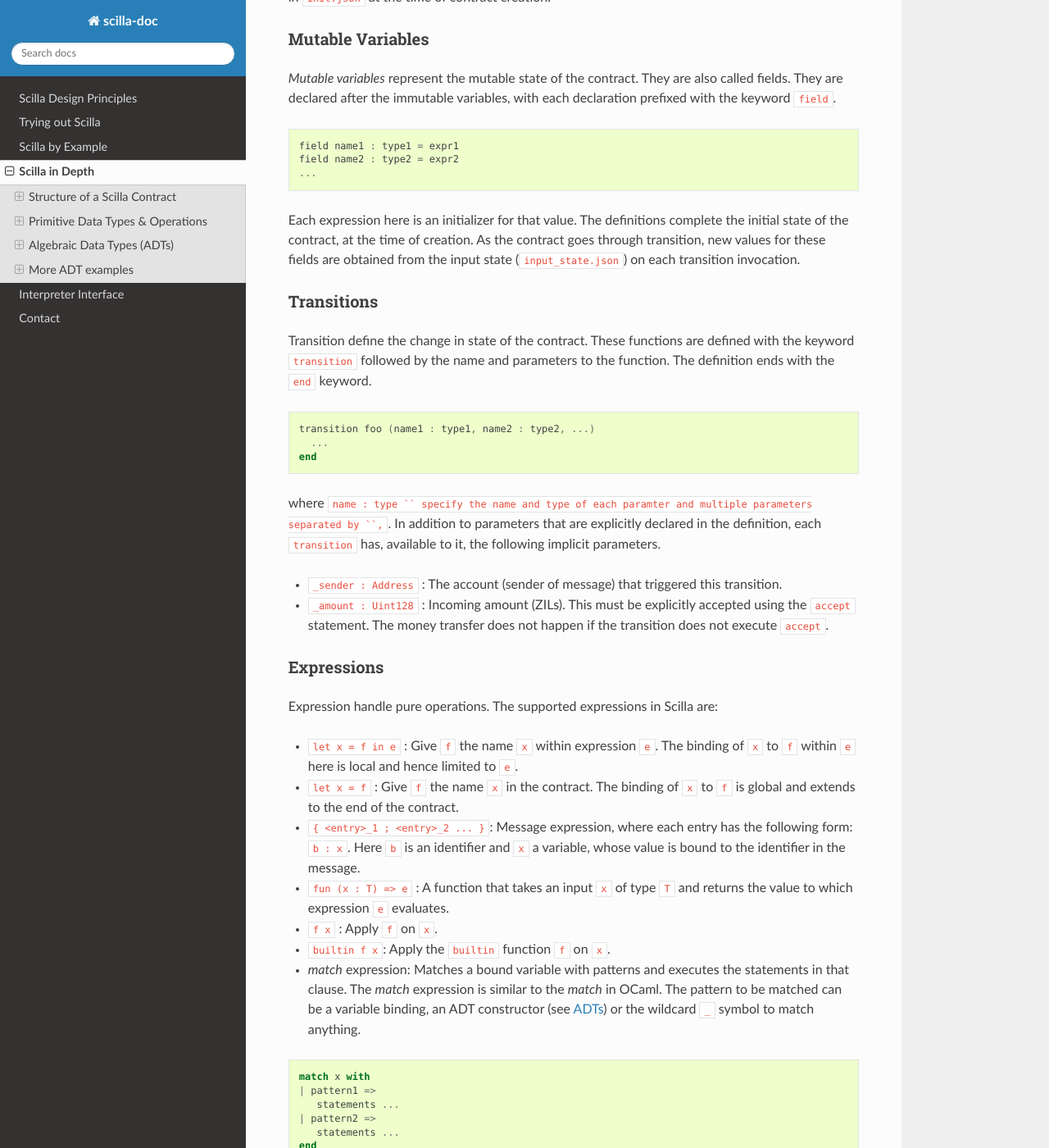
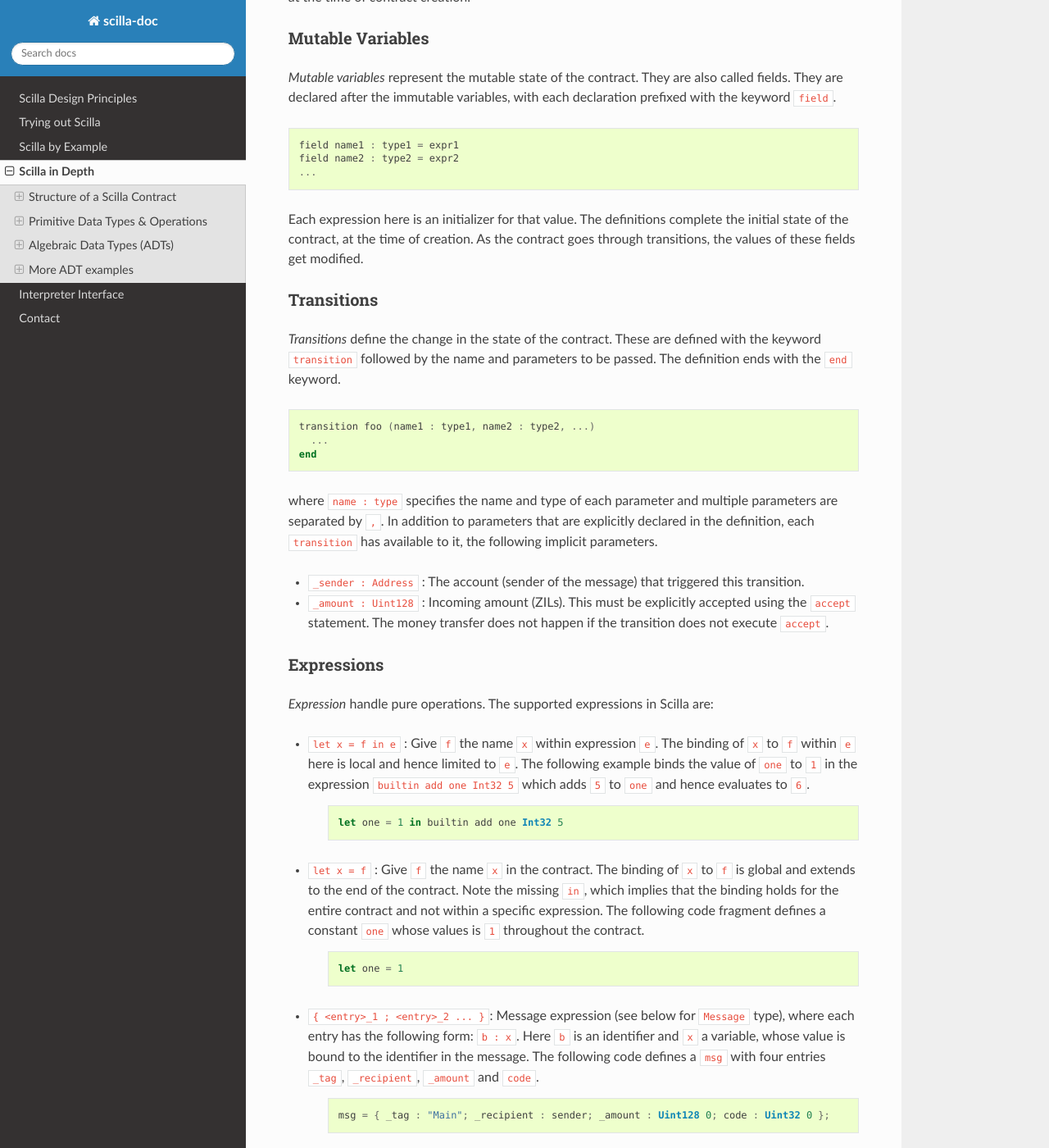
Before and after one commit to Zilliqa/scilla-docs, a Sphinx documentation site: the page built from docs/source/scilla-in-depth.rst, in a window 1280 px wide and 1400 px high, scrolled down 1520 px. Shown: the whole window at 82% size. Built offline with Sphinx 7.4.7 and the Read the Docs theme 2.0.0, drawn with Linux system fonts in a browser that asks for light colours; some of the changed text lies outside the part shown.

Commit message:
Added explanations to Scill in Depth

```diff
--- a/docs/source/scilla-by-example.rst
+++ b/docs/source/scilla-by-example.rst
@@ -87,7 +87,7 @@ that includes the contract name and its (im)mutable variables:
 
 .. note::
         In addition to these fields, any contract in Scilla has an implicitly
-        declared mutable field balance (initialised upon the contract’s
+        declared mutable field ``_balance`` (initialised upon the contract’s
         creation), which keeps the amount of funds held by the contract.  This
         field can be freely read within the implementation, but can only
         modified by explicitly transferring funds to other accounts.
--- a/docs/source/scilla-in-depth.rst
+++ b/docs/source/scilla-in-depth.rst
@@ -81,10 +80,10 @@ Declaration of immutable variables has the following format:
    vname2 : type2,
     ...  )
 
-Each declaration consists of a variable name (an identifier) and
-its type, separated by ``:``. Multiple variable declarations are
-separated by ``,``. The initialization values for variables are to
-be specified in ``init.json`` at the time of contract creation.
+Each declaration consists of a variable name (an identifier) and its type,
+separated by ``:``. Multiple variable declarations are separated by ``,``. The
+initialization values for variables are to be specified at the time of contract
+creation.
 
 Mutable Variables
 *****************
@@ -99,17 +98,18 @@ declaration prefixed with the keyword ``field``.
   field name2 : type2 = expr2
   ...
 
-Each expression here is an initializer for that value. The definitions
-complete the initial state of the contract, at the time of creation.
-As the contract goes through transition, new values for these fields are
-obtained from the input state (``input_state.json``) on each transition
-invocation.
+Each expression here is an initializer for that value. The definitions complete
+the initial state of the contract, at the time of creation.  As the contract
+goes through transitions, the values of these fields get modified.
+
+.. are obtained from the input state (``input_state.json``) on each transition invocation.
 
 Transitions
 ************
-Transition define the change in state of the contract. These functions
-are defined with the keyword ``transition`` followed by the name and
-parameters to the function. The definition ends with the ``end`` keyword.
+
+`Transitions` define the change in  the state of the contract. These are
+defined with the keyword ``transition`` followed by the name and parameters to
+be passed. The definition ends with the ``end`` keyword.
 
 .. code-block:: ocaml
 
@@ -117,12 +117,12 @@ parameters to the function. The definition ends with the ``end`` keyword.
     ...
   end
 
-where ``name : type `` specify the name and type of each paramter and
-multiple parameters separated by ``,``. In addition to parameters that
-are explicitly declared in the definition, each ``transition`` has,
-available to it, the following implicit parameters.
+where ``name : type`` specifies the name and type of each parameter and
+multiple parameters are separated by ``,``. In addition to parameters that are
+explicitly declared in the definition, each ``transition`` has available to it,
+the following implicit parameters.
 
-- ``_sender : Address`` : The account (sender of message) that triggered
+- ``_sender : Address`` : The account (sender of the message) that triggered
   this transition.
 - ``_amount : Uint128`` : Incoming amount (ZILs). This must be explicitly
   accepted using the ``accept`` statement. The money transfer does not happen
@@ -132,28 +132,60 @@ available to it, the following implicit parameters.
 Expressions
 ************
 
-Expression handle pure operations. The supported expressions in Scilla are:
+`Expression` handle pure operations. The supported expressions in Scilla are:
 
-- ``let x = f in e`` :  Give ``f`` the name ``x`` within expression ``e``.
-  The binding of ``x`` to ``f`` within ``e`` here is local and hence limited to ``e``.
+- ``let x = f in e`` :  Give ``f`` the name ``x`` within expression ``e``.  The
+  binding of ``x`` to ``f`` within ``e`` here is local and hence limited to
+  ``e``. The following example binds the value of ``one`` to ``1`` in the
+  expression ``builtin add one Int32 5`` which adds ``5`` to ``one`` and hence
+  evaluates to ``6``.
+
+    .. code-block:: ocaml
+
+        let one = 1 in builtin add one Int32 5
+
 
 - ``let x = f`` : Give  ``f`` the name ``x`` in the contract. The binding of
-  ``x`` to ``f`` is global and extends to the end of the contract.
+  ``x`` to ``f`` is global and extends to the end of the contract. Note the
+  missing ``in``, which implies that the binding holds for the entire contract
+  and not within a specific expression. The following code fragment defines a
+  constant ``one`` whose values is ``1`` throughout the contract.
 
-- ``{ <entry>_1 ; <entry>_2 ... }``: Message expression, where each entry
-  has the following form: ``b : x``. Here ``b`` is an identifier and
-  ``x`` a variable, whose value is bound to the identifier in the message.
+    .. code-block:: ocaml
+
+        let one = 1
+
+
+
+
+- ``{ <entry>_1 ; <entry>_2 ... }``: Message expression (see below for
+  ``Message`` type), where each entry has the following form: ``b : x``. Here
+  ``b`` is an identifier and ``x`` a variable, whose value is bound to the
+  identifier in the message. The following code defines a ``msg`` with four
+  entries ``_tag``, ``_recipient``, ``_amount`` and ``code``.
+
+    .. code-block:: ocaml
+
+        msg = { _tag : "Main"; _recipient : sender; _amount : Uint128 0; code : Uint32 0 };
+
 
 - ``fun (x : T) => e`` : A function that takes an input ``x`` of type ``T`` and
   returns the value to which expression ``e`` evaluates.
+
+
+- ``tfun T => e`` : A type function that takes ``T`` as a parametric type and
+  returns the value to which expression ``e`` evaluates. See the section on
+  ``Pair`` below for an example.
+
+- ``@x T``: Instantiate a variable ``x`` with type ``T``.
 
 - ``f x`` : Apply ``f`` on ``x``.
 
 - ``builtin f x``: Apply the ``builtin`` function ``f`` on ``x``.
 
-- `match` expression: Matches a bound variable with patterns and executes
-  the statements in that clause. The `match` expression is similar to the
-  `match` in OCaml. The pattern to be matched can be a variable binding,
+- ``match`` expression: Matches a bound variable with patterns and executes
+  the statements in that clause. The ``match`` expression is similar to the
+  ``match`` in OCaml. The pattern to be matched can be a variable binding,
   an ADT constructor (see ADTs_) or the wildcard ``_`` symbol to match anything.
 
 .. code-block:: ocaml
@@ -171,7 +203,7 @@ Statements
 ***********
 
 Statements in Scilla are operations with effect, i.e., these operations are
-impure and hence non purely mathematical. Such operations including reading or
+impure and hence not purely mathematical. Such operations including reading or
 writing from/to a mutable smart contract variable.
 
 - ``x <- f`` : Read from a mutable field ``f`` into ``x``.
@@ -230,14 +262,14 @@ Strings
 *******
 As with most languages, ``String`` literals in Scilla are expressed with
 a sequence of characters enclosed in double quotes. Variables can be
-declared by specifying using keyword `String`.
+declared by specifying using keyword ``String``.
 
 The following ``String`` operations are language built-in.
 
 - ``eq s1 s2`` : Is ``String s1`` equal to ``String s2``.
   Returns ``Bool``.
 - ``concat s1 s2`` : Concatenate ``String s1`` with ``String s2``.
-  Returns `String`.
+  Returns ``String``.
 - ``substr s1 i1 i2`` : Extract sub-string of ``String s1`` starting
   from position ``Uint32 i1`` with length ``Uint32 i2``.
   Returns ``String``.
@@ -266,13 +298,14 @@ Maps
 - ``put m k v``: Insert key ``k`` and value ``v`` into ``Map m``.
   Returns a new ``Map`` with the newly inserted key/value in addition to
   the key/value pairs contained earlier.
-- ``get m k``: In ``Map m``, for key ``k``, return the associated value
-  as ``Option v``. The returned value is ``None`` if ``k`` is not in the
-  map ``m``.
-- ``remove k``: Remove key ``k`` and it's associated value ``v``
-  from the map. Returns a new updated ``Map``.
-- ``contains k``: Is key ``k`` and it's associated value ``v`` present in the map.
-  Returns ``Bool``.
+
+- ``get m k``: In ``Map m``, for key ``k``, return the associated value as
+  ``Option v`` (Check below for ``Option`` data type). The returned value is
+  ``None`` if ``k`` is not in the map ``m``.
+
+- ``remove m k``: Remove key ``k`` and its associated value from the map ``m``. Returns a new updated ``Map``.
+
+- ``contains m k``: Is key ``k`` and its associated value  present in the map ``m``.  Returns ``Bool``.
 
 Addresses
 *********
@@ -301,48 +334,71 @@ Algebraic Data Types (ADTs)
 ######################################
 .. _ADTs:
 
-Algebraic data types are composite types, used commonly in functional
-programming. The following ADTs are featured in Scilla.
+`Algebraic data types` are composite types, used commonly in functional
+programming. The following ADTs are featured in Scilla. Each ADT is defined as
+a set of constructors. Each constructor takes a set of arguments of certain
+types.
 
 Boolean
 *******
-Boolean values, specified using the keyword ``Bool`` can be constructed
-using the constructors ``True`` and ``False``.
+
+Boolean values are specified using the keyword ``Bool``. ``Bool`` ADT has two
+constructors: ``True`` and ``False`` that do not take any argument. Thus the
+following code fragment constructs a ``Bool`` ADT that represents ``True``:
+
+.. code-block:: ocaml
+
+    x = True
+
 
 Option
 *******
-Similar to ``Option`` in OCaml, the ``Option`` ADT in Scilla provides
-means to represent the presence of a value ``x`` or the absence of
-any value. The presence of a value ``x`` can be constructed as
-``Some {'A} x`` and the absence of any value is constructed as
-``None {'A}``. ``'A`` here is a type variable that can be instantiated
-with any type. ``Option`` variables are specified using the ``Option``
-keyword.
+Similar to ``Option`` in OCaml, the ``Option`` ADT in Scilla provides means to
+represent the presence of a value ``x`` or the absence of any value. ``Option``
+has two constructors ``None`` and ``Some``.
+
+   + ``Some`` represents the presence of a value. ``Some {`A} x`` constructs an
+     ADT that represents the presence of a value ``x`` of type ``'A``. The
+     following code fragment constructs an ``Option`` using the ``Some``
+     constructor with an argument of type ``Int32``:
+
+    .. code-block:: ocaml
+
+        x = Some {Int32} 10
+
+
+   + ``None`` represents the absence of any value. ``None {`A}`` constructs an
+     ADT that represents the absence of any value of type ``'A``. The following
+     code fragment constructs an ``Option`` using the ``None`` constructor with
+     an argument of type ``Hash``:
+
+
+    .. code-block:: ocaml
+
+        x = None {Hash}
 
 List
 ****
-The ``List`` ADT, similar to Lists in other functional languages
-provides a structure to contain a list of values of the same type.
-A ``List`` is specified using the ``List`` keyword and can be used for
-constructing an empty list ``Nil {'A}`` or adding an element to
-an existing list ``Cons {'A} h l``, where ``'A`` is a type variable
-that can be instantiated with any type and ``h`` is an element of
-type ``'A`` that is inserted to the beginning of list ``l`` (of type
-``List 'A``).
 
-The following two structural recursion primitives are provided for any
-``List``.
+The ``List`` ADT, similar to Lists in other functional languages provides a
+structure to contain a list of values of the same type.  A ``List`` is
+specified using the ``List`` keyword and has two constructors:
 
-- ``list_foldl: ('B -> 'A -> 'B) -> 'B -> (List 'A) -> 'B`` :
-  For any types ``'A`` and ``'B``, ``list_foldl`` recursively processes
-  the input list (``List 'A``) from left to right, by applying an
-  iterator function (``'B -> 'A -> 'B``) to the element being processed
-  and an accummulator (``'B``). The initial value of this accummulator is
-  provided as argument to ``list_foldl``.
-- ``list_foldr: ('A -> 'B -> 'B) -> 'B -> (List 'A) -> 'B`` :
-  Same as ``list_foldl`` but process the list elements from right to left.
+   + ``Nil`` creates an empty ``List``. It takes the following form: ``Nil
+     {'A}``, and creates an empty list of entries of type ``'A``.
+
+   + ``Cons`` adds an element to an existing list. It takes the following form:
+     ``Cons {'A} h l``, where ``'A`` is a type variable that can be
+     instantiated with any type and ``h`` is an element of type ``'A`` that is
+     inserted to the beginning of list ``l`` (of type ``List 'A``).
+
 
 The following code example demonstrates building a list of ``Int32`` values.
+To do this, we start with  an empty list ``Nil {Int32}``.  The rest of the list
+is built by inserting numbers to the beginning of the list.  The final list
+built in this example is ``[1;2;10;11]``.
+
+
 
 .. code-block:: ocaml
 
@@ -357,9 +413,20 @@ The following code example demonstrates building a list of ``Int32`` values.
   let l3 = Cons {Int32} two l2 in
     Cons {Int32} eleven l3
 
-Here, we build the list beginning with an empty list ``Nil {Int32}``.
-The rest of the list is built by inserting numbers to the beginning
-of the list. The final list built in this example is ``[1;2;10;11]``.
+
+
+The following two structural recursion primitives are provided for any
+``List``.
+
+- ``list_foldl: ('B -> 'A -> 'B) -> 'B -> (List 'A) -> 'B`` :
+  For any types ``'A`` and ``'B``, ``list_foldl`` recursively processes
+  the input list (``List 'A``) from left to right, by applying an
+  iterator function (``'B -> 'A -> 'B``) to the element being processed
+  and an accummulator (``'B``). The initial value of this accummulator is
+  provided as argument to ``list_foldl``.
+- ``list_foldr: ('A -> 'B -> 'B) -> 'B -> (List 'A) -> 'B`` :
+  Same as ``list_foldl`` but process the list elements from right to left.
+
 
 To further illustrate ``List`` in Scilla, we show a small example using
 ``list_foldl`` to count the number of elements in a list.
@@ -394,15 +461,18 @@ Common ``List`` utilities (including ``list_length``) are provided
 in the ``ListUtils`` library, as part of the standard library distribution
 for Scilla.
 
+
+
 Pair
 ****
+
 ``Pair`` ADTs are used to contain a pair of values of possibly different
 types. ``Pair`` variables are specified using the ``Pair`` keyword and
 can be constructed using the constructor ``Pair {'A 'B} a b`` where
 ``'A`` and ``'B`` are type variables that can be instantiated to any type,
 and ``a`` and ``b`` are variables of type ``'A`` and ``'B`` respectively.
 
-Below is an example for constructor a ``Pair`` of ``Int32`` values.
+Below is an example to construct a ``Pair`` of ``Int32`` values.
 
 .. code-block:: ocaml
 
@@ -432,7 +502,7 @@ is defined in the ``PairUtils`` library of the Scilla standard library.
 
 Nat
 ***
-Scilla provides an ADT for working with natural numbers. A natural
+Scilla provides an ADT to work with natural numbers. A natural
 number ``Nat`` is defined to be either ``Zero`` or ``Succ Nat``,
 i.e., the successor of a natural number. We show a formal definition
 for ``Nat`` in OCaml below:
```
Also changed, not shown: other parts of docs/source/scilla-in-depth.rst (+1 -2 lines).
